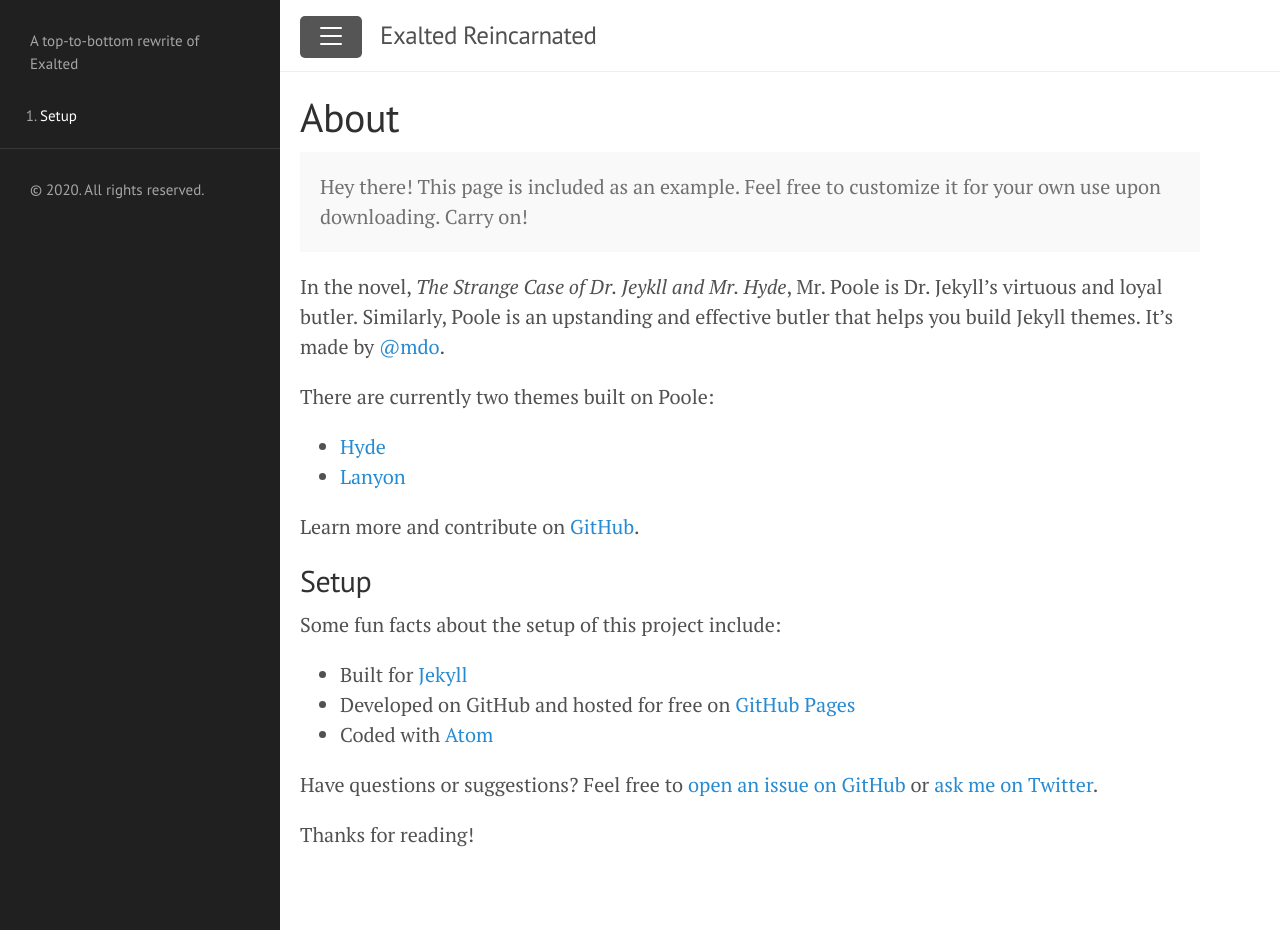
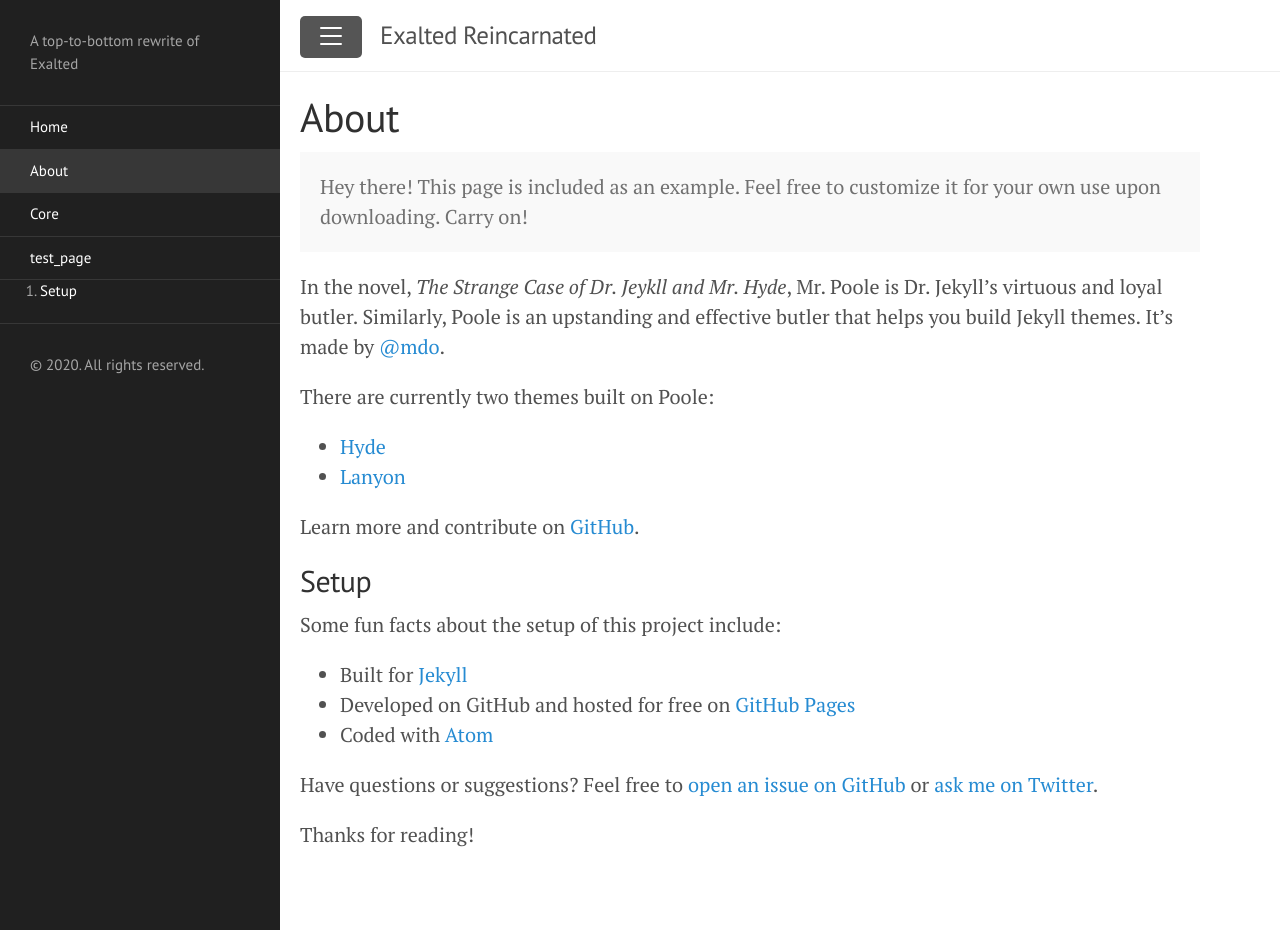
Before and after one commit to Dragonmystic707/exalted-reincarnated, a Jekyll site: the page built from docs/about.md, in a window 1280 px wide and 930 px high. Built offline with Jekyll 4.4.1, drawn with Linux system fonts in a browser that asks for light colours.

Commit message:
Added Back Pages

```diff
--- a/docs/_includes/sidebar.html
+++ b/docs/_includes/sidebar.html
@@ -8,7 +8,7 @@
     <p>{{ site.description }}</p>
   </div>
 
-  <!-- <nav class="sidebar-nav">
+  <nav class="sidebar-nav">
     <a class="sidebar-nav-item{% if page.title == 'Home' %} active{% endif %}" href="{{ '/' | absolute_url }}">Home</a>
 
     {% comment %}
@@ -21,17 +21,10 @@
       {% if node.title != null %}
         {% if node.layout == "page" %}
           <a class="sidebar-nav-item{% if page.url == node.url %} active{% endif %}" href="{{ node.url | absolute_url }}">{{ node.title }}</a>
-            {% for item in site.data.navigation[node.sidebar] %}
-              <ul>
-              {% for h1 in item.header%}
-                <li><a href="#{{ h1.link }}">{{ h1.name }}</a></li>
-              {% endfor %}
-              </ul>
-            {% endfor %} -->
-      <!--  {% endif %}
+        {% endif %}
       {% endif %}
     {% endfor %}
-  </nav> -->
+  </nav>
 
   <div class="sidebar-bottom"></div>
 
```
